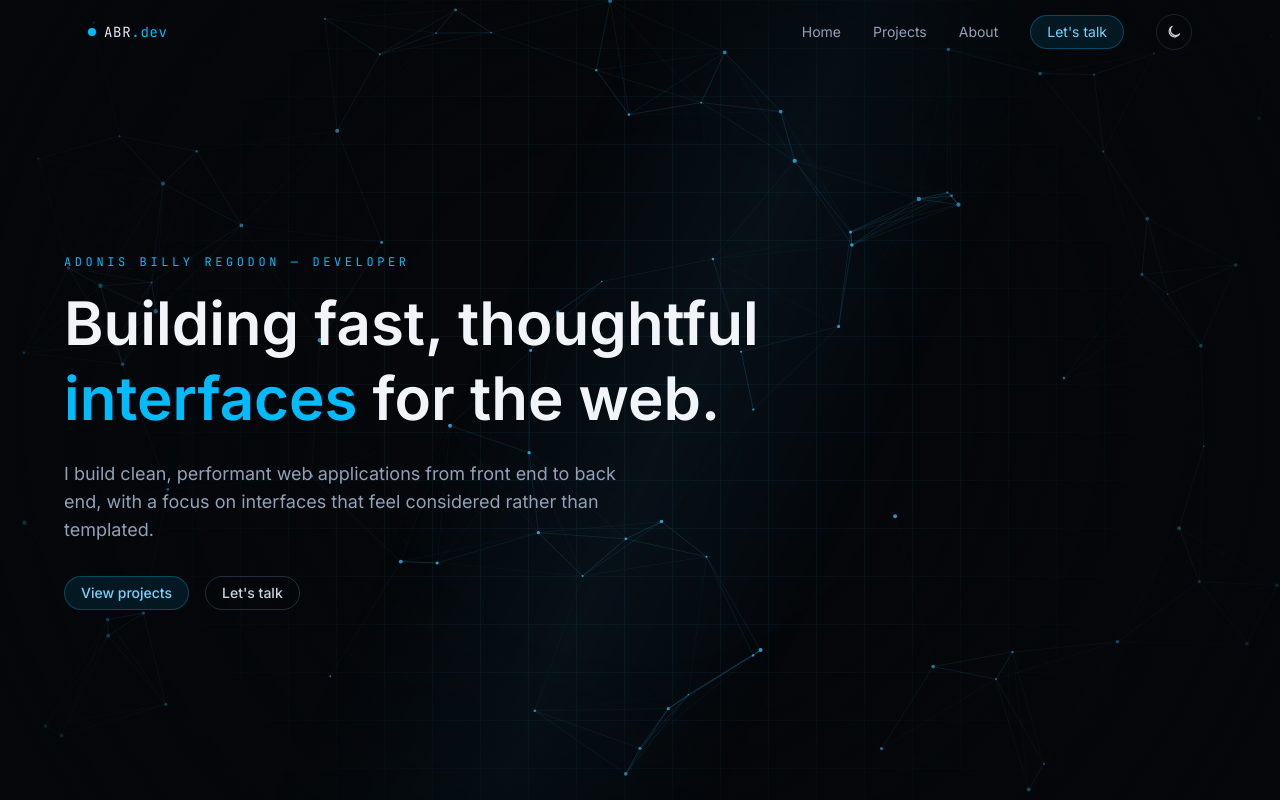
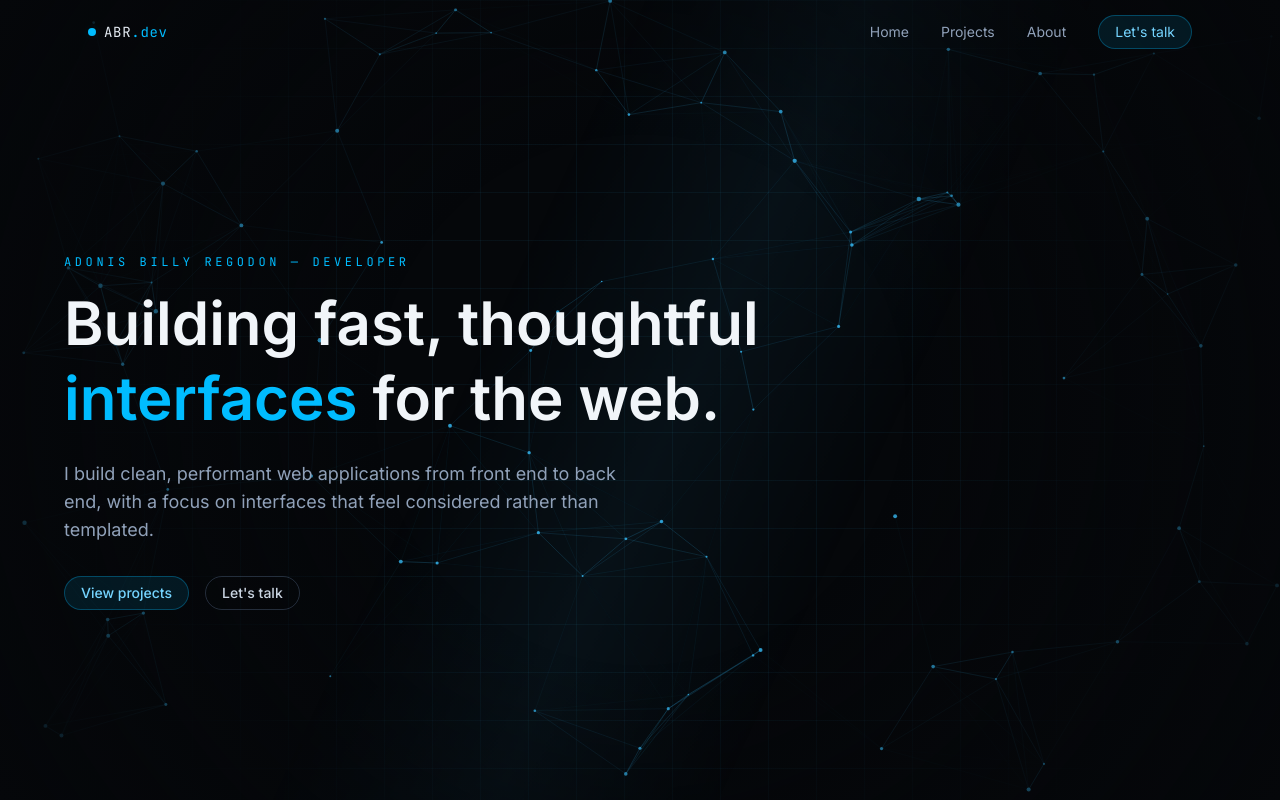
Before and after one commit to Freakshowzzz/reactportfolio, a React (Vite) app: page / in a window 1280 px wide. Shown: the top 800 px of the page. Built offline with nearby package versions, Linux system fonts and the light colour scheme.

Commit message:
small changes

```diff
--- a/src/components/common/header.tsx
+++ b/src/components/common/header.tsx
@@ -1,7 +1,7 @@
 import { useEffect, useState } from "react";
 import { Link } from "react-router";
 import { cn } from "@/lib/cn";
-import ThemeToggle from "@/components/ui/ThemeToggle";
+
 
 type NavLink = {
     label: string;
@@ -77,7 +77,7 @@ export default function Header() {
                     >
                         Let's talk
                     </a>
-                    <ThemeToggle />
+
                 </nav>
 
                 {/* Mobile menu toggle */}
@@ -133,7 +133,6 @@ export default function Header() {
                         Let's talk
                     </a>
                     <div className="mt-3 flex justify-center">
-                        <ThemeToggle />
                     </div>
                 </nav>
             </div>
--- a/src/components/features/background/TechBackground.tsx
+++ b/src/components/features/background/TechBackground.tsx
@@ -20,10 +20,6 @@ export default function TechBackground() {
     if (!canvas) return;
     const ctx = canvas.getContext("2d");
     if (!ctx) return;
-
-    const prefersReducedMotion = window.matchMedia(
-      "(prefers-reduced-motion: reduce)"
-    ).matches;
 
     let width = 0;
     let height = 0;
@@ -107,14 +103,7 @@ export default function TechBackground() {
 
     resize();
     window.addEventListener("resize", resize);
-
-    if (prefersReducedMotion) {
-      // draw a single static frame, no animation loop
-      step();
-      cancelAnimationFrame(animationId);
-    } else {
-      animationId = requestAnimationFrame(step);
-    }
+    animationId = requestAnimationFrame(step);
 
     return () => {
       cancelAnimationFrame(animationId);
@@ -172,12 +161,6 @@ export default function TechBackground() {
           inset: 0;
           background: radial-gradient(circle at center, transparent 35%, #05070a 100%);
         }
-
-        @media (prefers-reduced-motion: reduce) {
-          .tech-scan {
-            animation: none !important;
-          }
-        }
       `}</style>
     </div>
   );
--- a/src/components/ui/ThemeToggle.tsx
+++ /dev/null
@@ -1,42 +0,0 @@
-import { useTheme } from "@/lib/theme";
-import { cn } from "@/lib/cn";
-
-export default function ThemeToggle() {
-  const { theme, toggleTheme } = useTheme();
-  const isDark = theme === "dark";
-
-  return (
-    <button
-      type="button"
-      onClick={toggleTheme}
-      aria-label={isDark ? "Switch to light mode" : "Switch to dark mode"}
-      className={cn(
-        "flex h-9 w-9 items-center justify-center rounded-full border border-slate-700/50 text-slate-300 transition-colors",
-        "hover:border-sky-400/50 hover:text-sky-300"
-      )}
-    >
-      {isDark ? (
-        // Sun icon — shown when currently dark, click to go light
-        <svg width="16" height="16" viewBox="0 0 20 20" fill="none">
-          <circle cx="10" cy="10" r="4" stroke="currentColor" strokeWidth="1.5" />
-          <path
-            d="M10 1.5V3.5M10 16.5V18.5M18.5 10H16.5M3.5 10H1.5M15.66 4.34L14.24 5.76M5.76 14.24L4.34 15.66M15.66 15.66L14.24 14.24M5.76 5.76L4.34 4.34"
-            stroke="currentColor"
-            strokeWidth="1.5"
-            strokeLinecap="round"
-          />
-        </svg>
-      ) : (
-        // Moon icon — shown when currently light, click to go dark
-        <svg width="16" height="16" viewBox="0 0 20 20" fill="none">
-          <path
-            d="M17 12.5A7 7 0 1 1 7.5 3a5.5 5.5 0 0 0 9.5 9.5Z"
-            stroke="currentColor"
-            strokeWidth="1.5"
-            strokeLinejoin="round"
-          />
-        </svg>
-      )}
-    </button>
-  );
-}
--- a/src/lib/theme.tsx
+++ /dev/null
@@ -1,58 +0,0 @@
-import {
-  createContext,
-  useContext,
-  useEffect,
-  useState,
-  type ReactNode,
-} from "react";
-
-type Theme = "light" | "dark";
-
-interface ThemeContextValue {
-  theme: Theme;
-  toggleTheme: () => void;
-  setTheme: (theme: Theme) => void;
-}
-
-const ThemeContext = createContext<ThemeContextValue | undefined>(undefined);
-
-const STORAGE_KEY = "theme";
-
-function getInitialTheme(): Theme {
-  if (typeof window === "undefined") return "dark";
-
-  const stored = window.localStorage.getItem(STORAGE_KEY);
-  if (stored === "light" || stored === "dark") return stored;
-
-  return window.matchMedia("(prefers-color-scheme: dark)").matches
-    ? "dark"
-    : "light";
-}
-
-export function ThemeProvider({ children }: { children: ReactNode }) {
-  const [theme, setThemeState] = useState<Theme>(getInitialTheme);
-
-  useEffect(() => {
-    const root = document.documentElement;
-    root.classList.toggle("dark", theme === "dark");
-    window.localStorage.setItem(STORAGE_KEY, theme);
-  }, [theme]);
-
-  const setTheme = (next: Theme) => setThemeState(next);
-  const toggleTheme = () =>
-    setThemeState((prev) => (prev === "dark" ? "light" : "dark"));
-
-  return (
-    <ThemeContext.Provider value={{ theme, toggleTheme, setTheme }}>
-      {children}
-    </ThemeContext.Provider>
-  );
-}
-
-export function useTheme() {
-  const ctx = useContext(ThemeContext);
-  if (!ctx) {
-    throw new Error("useTheme must be used within a ThemeProvider");
-  }
-  return ctx;
-}
--- a/src/main.tsx
+++ b/src/main.tsx
@@ -2,18 +2,15 @@ import "@/styles/global.css";
 import { createRoot } from "react-dom/client";
 import { BrowserRouter, Routes, Route } from "react-router";
 
-import { ThemeProvider } from "@/lib/theme";
 import HomePage from "@/pages/home";
 import Layout from "@/pages/layout.tsx";
 
 createRoot(document.getElementById("root")!).render(
-  <ThemeProvider>
   <BrowserRouter>
     <Routes>
       <Route element={<Layout />}>
         <Route path="/" element={<HomePage />} />
       </Route>
     </Routes>
-    </BrowserRouter>
-  </ThemeProvider>,
+  </BrowserRouter>,
 );
--- a/src/styles/global.css
+++ b/src/styles/global.css
@@ -1,41 +1,17 @@
 @import url('https://fonts.googleapis.com/css2?family=Space+Grotesk:wght@400;500;600;700&family=Inter:wght@400;500;600&family=JetBrains+Mono:wght@400;500;600&display=swap');
 @import "tailwindcss";
 
-/* Light theme (default) */
-:root {
-  --base: #f7f8fa;
-  --surface: #ffffff;
-  --surface-2: #eef0f4;
-  --border: #dfe2e8;
-  --text: #14171c;
-  --muted: #626873;
-}
-
-/* Dark theme, applied via .dark class on <html> */
-.dark {
-  --base: #0b0d10;
-  --surface: #14171c;
-  --surface-2: #1c2028;
-  --border: #272c35;
-  --text: #eef0f2;
-  --muted: #8a90a0;
-}
-
 @theme {
-  /* Color tokens — reference the CSS vars above so they respond to .dark */
-  --color-base: var(--base);
-  --color-surface: var(--surface);
-  --color-surface-2: var(--surface-2);
-  --color-border: var(--border);
-  --color-text: var(--text);
-  --color-muted: var(--muted);
-
-  /* Accent stays constant across both themes */
+  --color-base: #0b0d10;
+  --color-surface: #14171c;
+  --color-surface-2: #1c2028;
+  --color-border: #272c35;
+  --color-text: #eef0f2;
+  --color-muted: #8a90a0;
   --color-accent: #ffb454;
   --color-accent-2: #4fc3f7;
   --color-warn: #ff6b6b;
 
-  /* Fonts */
   --font-display: 'Space Grotesk', ui-sans-serif, system-ui, sans-serif;
   --font-body: 'Inter', ui-sans-serif, system-ui, sans-serif;
   --font-mono: 'JetBrains Mono', ui-monospace, SFMono-Regular, monospace;
@@ -53,15 +29,14 @@
     color: var(--color-text);
     font-family: var(--font-body);
     -webkit-font-smoothing: antialiased;
-    transition: background-color 0.2s ease, color 0.2s ease;
   }
 }
 
 @layer utilities {
   .bg-grid {
     background-image:
-      linear-gradient(to right, var(--color-border) 1px, transparent 1px),
-      linear-gradient(to bottom, var(--color-border) 1px, transparent 1px);
+      linear-gradient(to right, #272c35 1px, transparent 1px),
+      linear-gradient(to bottom, #272c35 1px, transparent 1px);
     background-size: 40px 40px;
   }
 }
```
Lines whose indentation alone changed are shown as unchanged.
